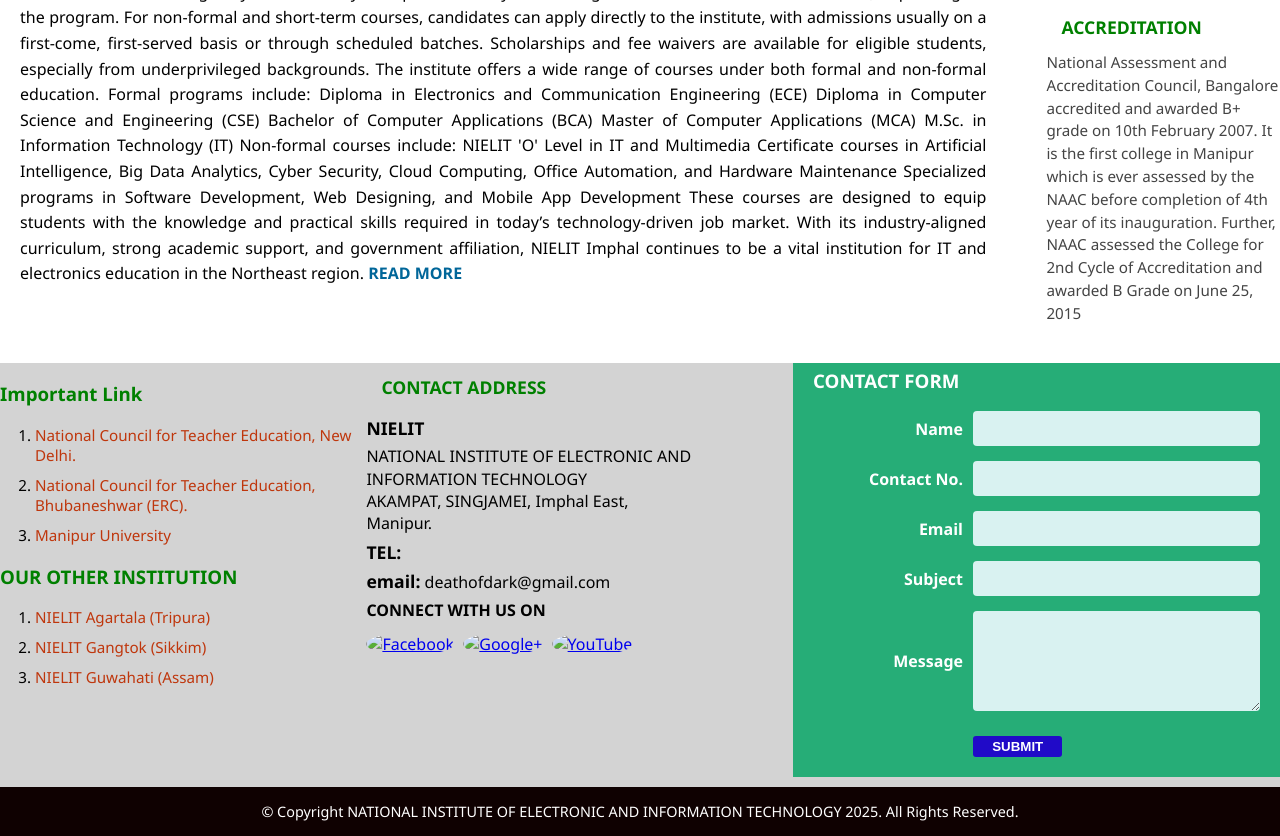
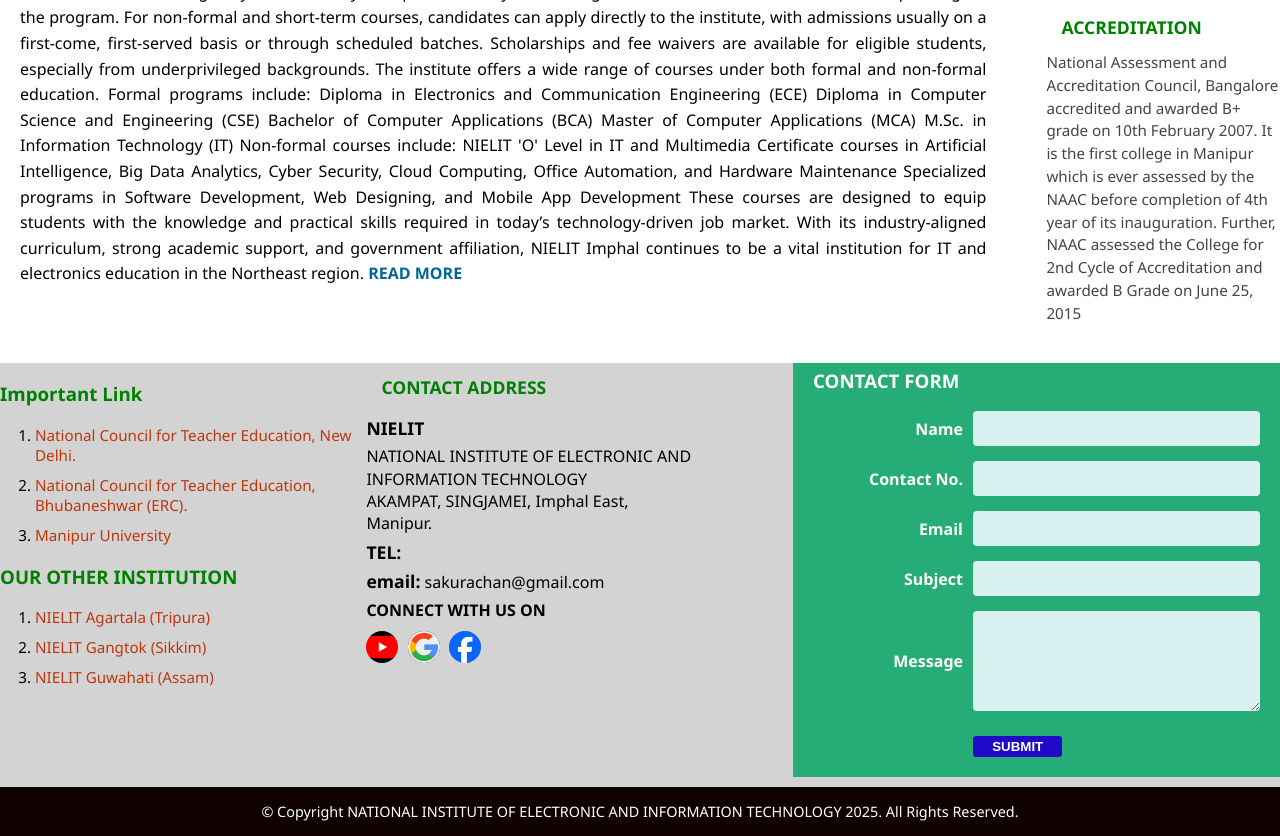
Before and after one commit to Holannnnnnnn/nieelitpage, a plain HTML site: page index.html in a window 1280 px wide. Shown: the part 1049-1885 px from the top of the page. Drawn offline with Linux system fonts and the light colour scheme.

Commit message:
Update index.html

```diff
--- a/index.html
+++ b/index.html
@@ -823,13 +823,13 @@
         AKAMPAT, SINGJAMEI, Imphal East,<br>
         Manipur.
     </p>
-    <p><strong>TEL:</strong></p> <p><strong>email:</strong> deathofdark@gmail.com</p>
+    <p><strong>TEL:</strong></p> <p><strong>email:</strong> sakurachan@gmail.com</p>
 
     <p class="nine-1">CONNECT WITH US ON</p>
     <div class="social-icons">
-        <a href="#"><img src="D:/death/f.jpg" alt="Facebook"></a>
-        <a href="#"><img src="D:/death/g.jpg" alt="Google+"></a>
-        <a href="#"><img src="D:/death/y.jpg" alt="YouTube"></a>
+         <a href="#"><img src="WhatsApp Image 2025-04-24 at 9.42.55 PM.jpeg" alt="Facebook"></a>
+        <a href="#"><img src="WhatsApp Image 2025-04-24 at 9.42.56 PM (1).jpeg" alt="Google+"></a>
+        <a href="#"><img src="WhatsApp Image 2025-04-24 at 9.42.56 PM.jpeg" alt="YouTube"></a>
         </div>
 </div>
 
```
